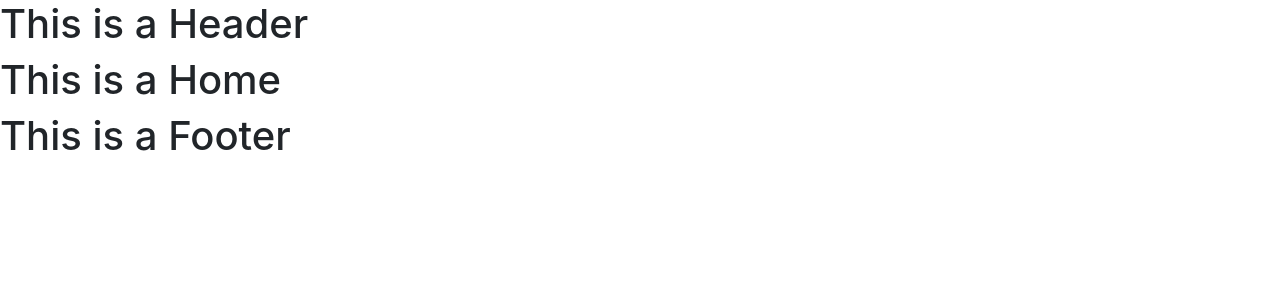
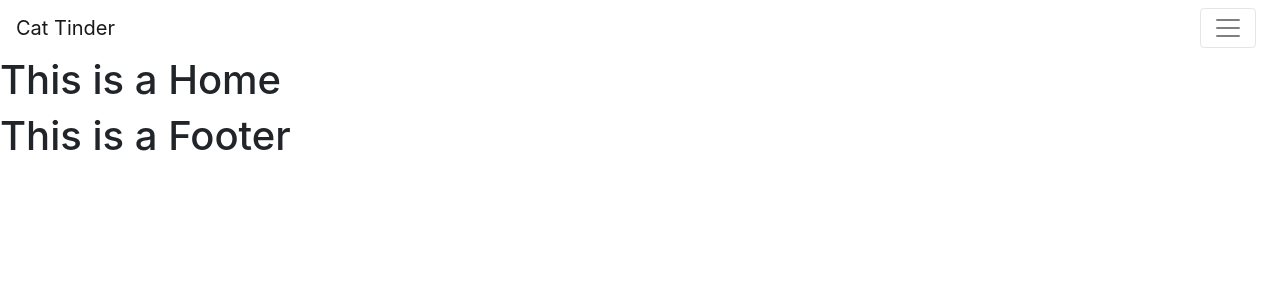
Before and after one commit to nickdsaunders/cat-tinder-frontend, a React (Create React App) app: page / in a window 1280 px wide. Shown: the top 300 px of the page. Built offline with nearby package versions, Linux system fonts and the light colour scheme.

Commit message:
added nav bar

```diff
--- a/src/components/Header.js
+++ b/src/components/Header.js
@@ -1,12 +1,40 @@
-import React, { Component } from 'react'
+// import React, { Component } from 'react'
+import React, { useState } from "react";
+import {
+  Collapse,
+  Navbar,
+  NavbarToggler,
+  NavbarBrand,
+  Nav,
+  NavItem,
+  NavLink,
+} from "reactstrap";
 
-class Header extends Component{
-  render(){
-    return(
-      <div>
-        <h1>This is a Header</h1>
-      </div>
-    )
-  }
-}
-export default Header
+const Header = (props) => {
+  const [collapsed, setCollapsed] = useState(true);
+
+  const toggleNavbar = () => setCollapsed(!collapsed);
+
+  return (
+    <div>
+      <Navbar color="faded" light>
+        <NavbarBrand href="/" className="mr-auto">
+          Cat Tinder
+        </NavbarBrand>
+        <NavbarToggler onClick={toggleNavbar} className="mr-2" />
+        <Collapse isOpen={!collapsed} navbar>
+          <Nav navbar>
+            <NavItem>
+              <NavLink href="/catindex/">Index</NavLink>
+            </NavItem>
+            <NavItem>
+              <NavLink href="/catshow/1">Cat 1</NavLink>
+            </NavItem>
+          </Nav>
+        </Collapse>
+      </Navbar>
+    </div>
+  );
+};
+
+export default Header;
```
